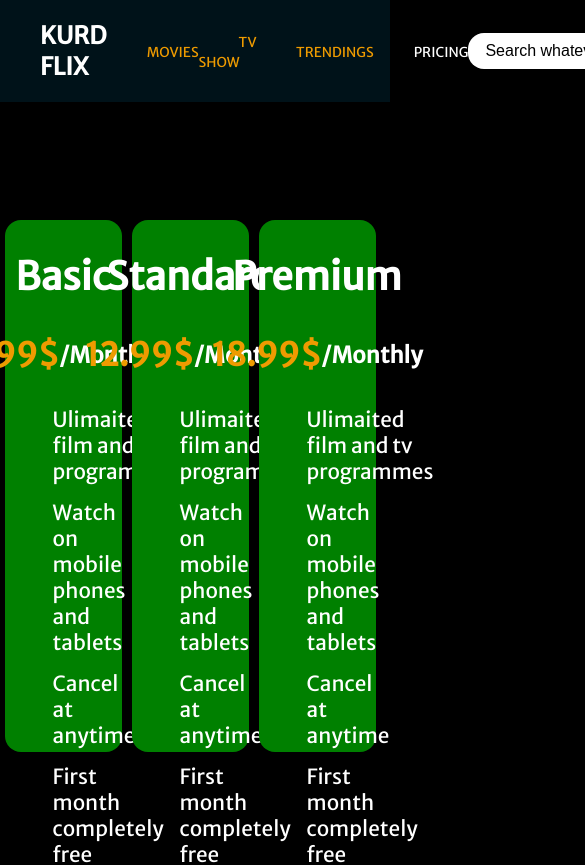
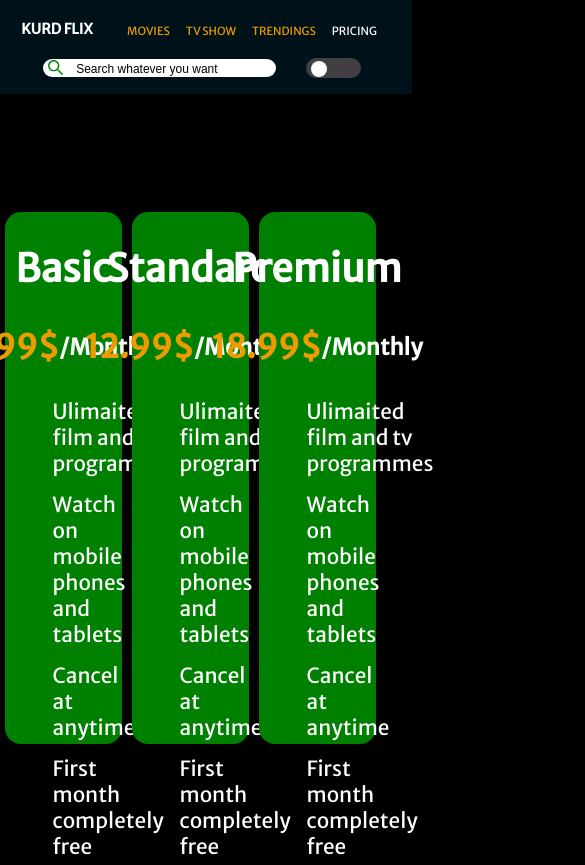
Before and after one commit to Aram442/movie-app, a React (Create React App) app: page /Pricing in a window 390 px wide. Shown: the top 865 px of the page, 585 px wide, since content can reach past the window. Built offline with nearby package versions, Linux system fonts and the light colour scheme.

Commit message:
Fixing Navbar Responsive to mobile

```diff
--- a/src/Components/NavBar.jsx
+++ b/src/Components/NavBar.jsx
@@ -21,6 +21,7 @@ function NavBar() {
         <nav className={toggle ? "" : "navBarColor"}>
           <div className="nav-options">
             <h1 id={toggle ? " " : "heading"}>KURD FLIX</h1>
+            <div className="nav-options ">
             <NavLink
               to=""
               style={({ isActive }) => {
@@ -53,12 +54,14 @@ function NavBar() {
             >
               <span id={toggle ? "Movies" : "MoviesLight"}>Pricing</span>
             </NavLink>
+            </div>
           </div>
           <div className="input-group">
             <input
               type="text"
               placeholder="Search whatever you want"
               onChange={(e) => setInputValue(e.target.value)}
+              className="input-placeholder custom-placeholder"
             />
             <AiOutlineSearch fontSize={21} color="green" id="search" />
             <div id="Color-switcher" onClick={() => setToggle(!toggle)}>
@@ -78,6 +81,7 @@ function NavBar() {
       </Fragment>
     </Container.Provider>
   );
+
 }
 
 export default NavBar;
--- a/src/Styles/NavBar.css
+++ b/src/Styles/NavBar.css
@@ -6,7 +6,7 @@ nav {
   background-color: #001219;
   align-items: center;
   position: sticky;
-  top: 0 ;
+  top: 0;
   z-index: 101;
 }
 nav h1 {
@@ -110,3 +110,92 @@ span #HomeLight:hover,
   position: absolute;
   margin-left: 310px;
 }
+
+/* ####################################################################### */
+
+@media screen and (max-width: 767px) {
+  /* Media query for screens 767px and below */
+
+  nav {
+    display: block;
+    flex-direction: column;
+    align-items: center;
+    padding: 0px 0.7rem; /* Add some spacing for readability */
+    position: sticky;
+    top: 0;
+  }
+
+  nav h1 {
+    margin: 20px 10px;
+    font-size: 0.9rem;
+  }
+
+  nav span {
+    margin: 0.5rem;
+    font-size: 0.7rem;
+  }
+
+  .nav-options {
+    flex-direction: row;
+    flex: 1 1 6rem;
+    justify-content: center;
+  }
+
+  .nav-options.active {
+    display: flex; /* Show the navigation options when active */
+  }
+
+  #Color-switcher {
+    position: relative;
+    margin-right: 40px;
+    background-color: #413e44;
+    width: 60px;
+    height: 20px;
+    border-radius: 20px;
+  }
+  #Color-switcher-mover {
+    position: absolute;
+    left: 5px;
+    top: 3px;
+    background-color: #fff;
+    width: 1rem;
+    height: 1rem;
+    border-radius: 50%;
+    transition: 0.6s;
+  }
+  #Color-switcher-moved {
+    position: absolute;
+    background-color: #fff;
+    left: 40px;
+    top: 3px;
+    width: 1rem;
+    height: 1rem;
+    border-radius: 50%;
+    transition: 0.6s;
+  }
+
+  .input-group {
+    flex-direction: row;
+    align-items: center;
+    padding-bottom: 1rem;
+  }
+
+  .input-group input {
+    width: 60%;
+    height: 1rem;
+    margin-left: 2rem;
+  }
+
+  .custom-placeholder::placeholder {
+    font-size: 12px;
+    font-weight: lighter;
+    color: black;
+    padding-left: 1rem;
+  }
+
+  #search {
+    /* position: static; */
+    margin: 0px 0px 0px 2.2rem;
+    font-size: 1.2rem;
+  }
+}
--- a/src/Styles/TrailerMovie.css
+++ b/src/Styles/TrailerMovie.css
@@ -8,7 +8,6 @@
   display: none;
   position: absolute;
   z-index: 100;
-
 }
 #TrailerMovie-name-dark {
   display: flex;
@@ -28,3 +27,22 @@
   font-size: 2.5rem;
   color: #ff206e;
 }
+
+/* Mobile-responsive styles */
+@media (max-width: 768px) {
+  .player {
+    margin-top: 80px; /* Adjust margin for smaller screens */
+  }
+
+  #TrailerMovie-name-dark,
+  #TrailerMovie-name-light {
+    font-size: 1.5rem; /* Reduce font size for smaller screens */
+    top: -60px; /* Adjust position for smaller screens */
+  }
+  .player-container {
+    width: 50%; /* Set the container width to 100% */
+    max-width: 20px; /* Set a maximum width for the player */
+    max-height: 20px;
+
+  }
+}
--- a/src/Styles/Videos.css
+++ b/src/Styles/Videos.css
@@ -1,62 +1,63 @@
 /* Videos.css  */
-body{
+body {
   overflow-x: hidden;
 }
-.movies-container{
+.movies-container {
   display: flex;
   flex-wrap: wrap;
   justify-content: center;
 }
-.mainBgColor{
-    background-color:#0c1e25;
+.mainBgColor {
+  background-color: #0c1e25;
   width: 100%;
 }
-.secondaryBgColor{
+.secondaryBgColor {
   background-color: #fff;
   width: 100%;
 }
-.movies-container img{
+.movies-container img {
   width: 350px;
   height: 550px;
   margin: 25px 0px 4px 15px;
   border-radius: 18px;
 }
-.mainColor{
+.mainColor {
   color: #fff;
   display: flex;
   justify-content: center;
   font-size: 1rem;
 }
-#Nothing{
+#Nothing {
   display: none;
 }
-.secondaryColor{
+.secondaryColor {
   color: #ff206e;
   width: 90%;
   display: flex;
   justify-content: center;
   font-size: 1rem;
 }
-.movies-container h3, .movies-container img{
+.movies-container h3,
+.movies-container img {
   cursor: pointer;
-    transition: .7s;
+  transition: 0.7s;
 }
-.movies-container img:hover{
+.movies-container img:hover {
   transform: scale(1.05);
 }
-#container{
+#container {
   position: relative;
 }
-#hide{
+#hide {
   display: none;
 }
-#smaller-Text{
+#smaller-Text {
   width: 100%;
   font-size: 14px;
   display: flex;
   justify-content: center;
 }
-#playIcon{
+#playIcon {
   position: absolute;
   bottom: 70px;
   left: 20px;
@@ -64,21 +65,69 @@ body{
   z-index: 100;
   cursor: pointer;
 }
-#Exit1{
+#Exit1 {
   position: absolute;
   margin-left: 800px;
   margin-top: 67px;
   z-index: 999;
 }
-#Nothing{
+#Nothing {
   color: green;
 }
-#NoContainer{
+#NoContainer {
   opacity: 0.35;
 }
-.DarkTheme{
-    color:#fff;
+.DarkTheme {
+  color: #fff;
 }
-.LightThemeClose{
+.LightThemeClose {
   color: #ff206e;
 }
+
+/* Mobile-responsive styles ############################################################# */
+
+@media (max-width: 768px) {
+
+
+  .mainColor,
+  .secondaryColor {
+    font-size: 0.9rem; /* Reduce font size for smaller screens */
+  }
+}
+
+.mainBgColor {
+  background-color: #0c1e25;
+  width: 100%;
+}
+
+.secondaryBgColor {
+  background-color: #fff;
+  width: 100%;
+}
+
+.movies-container img {
+  /* Keep your existing styles for larger screens */
+  width: 18rem;
+  height: 31rem;
+  margin: 25px 0px 4px 15px;
+  border-radius: 18px;
+}
+
+.mainColor {
+  color: #fff;
+  display: flex;
+  justify-content: center;
+  font-size: 1rem;
+}
+
+#Nothing {
+  display: none;
+}
+
+.secondaryColor {
+  color: #ff206e;
+  width: 90%;
+  display: flex;
+  justify-content: center;
+  font-size: 1rem;
+}
--- a/src/Trailers/TrailerMovies.jsx
+++ b/src/Trailers/TrailerMovies.jsx
@@ -31,13 +31,15 @@ function TrailerMovies({ movieTitle, toggle }) {
         <h1 id={toggle ? "TrailerMovie-name-dark" : "TrailerMovie-name-light"}>
           {movieTitle}
         </h1>
+        <div className="player-container">
         <ReactPlayer
           url={videoURL}
           controls={true}
-          width={"800px"}
-          height={"500px"}
+          width={"50rem"}
+          height={"31rem"}
           muted={false}
         />
+      </div>
       </div>
     </Fragment>
   );
```
Lines whose indentation alone changed are shown as unchanged.
